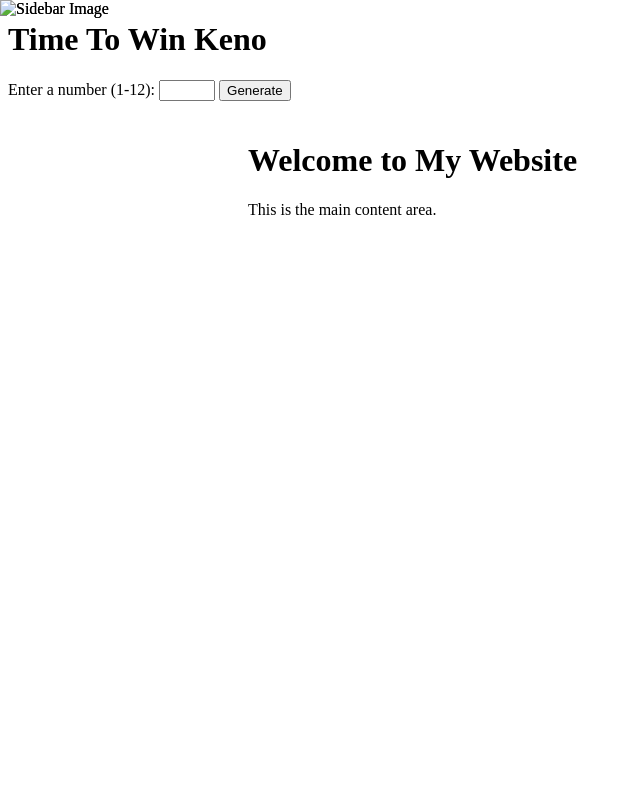
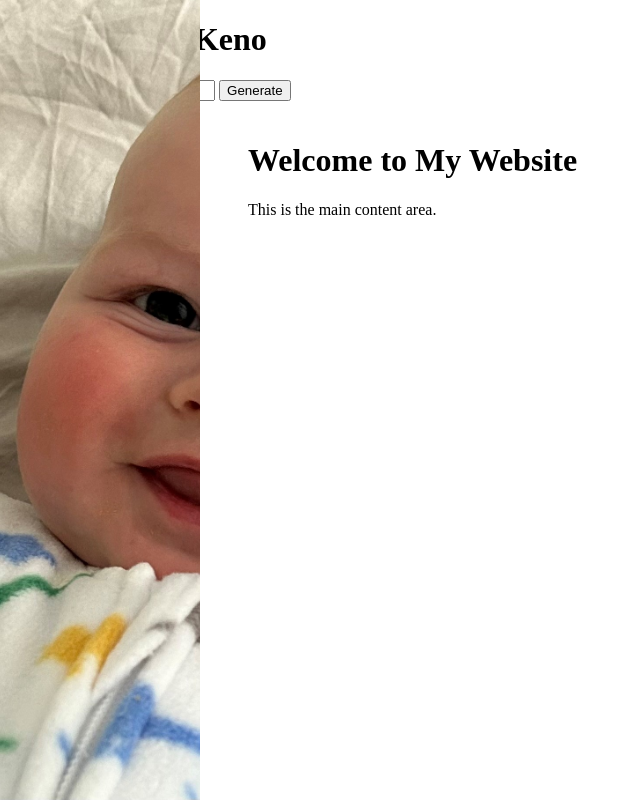
Before and after one commit to Chachi-Guggenheim/lets-win-keno, a plain HTML site: page templates/index.html in a window 1280 px wide. Shown: the whole page, without its empty margins (0-640 px from the left). Drawn offline with Linux system fonts and the light colour scheme.

Commit message:
Update index.html

```diff
--- a/templates/index.html
+++ b/templates/index.html
@@ -14,7 +14,7 @@
     </form>
     <div id="result"></div>
 
-<img src="./src/max1.jpg" alt="Sidebar Image" class="sidebar-image">
+<img src="/lets-win-keno/src/max1.jpg" alt="Sidebar Image" class="sidebar-image">
 
 <style>
   .sidebar-image {
@@ -34,7 +34,7 @@
 </style>
 
 <body>
-  <img src="./src/max1.jpg" alt="Sidebar Image" class="sidebar-image">
+  <img src="/lets-win-keno/src/max1.jpg" alt="Sidebar Image" class="sidebar-image">
   <div class="content">
     <h1>Welcome to My Website</h1>
     <p>This is the main content area.</p>
```
